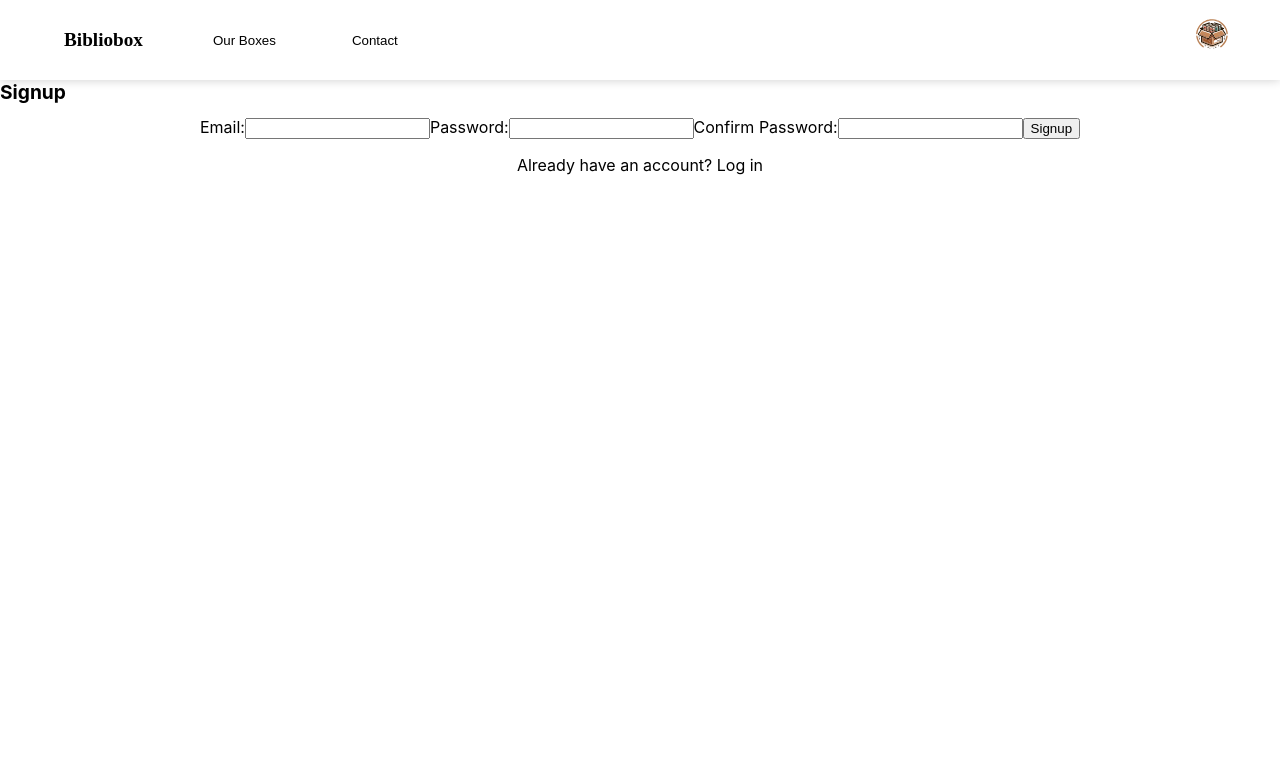
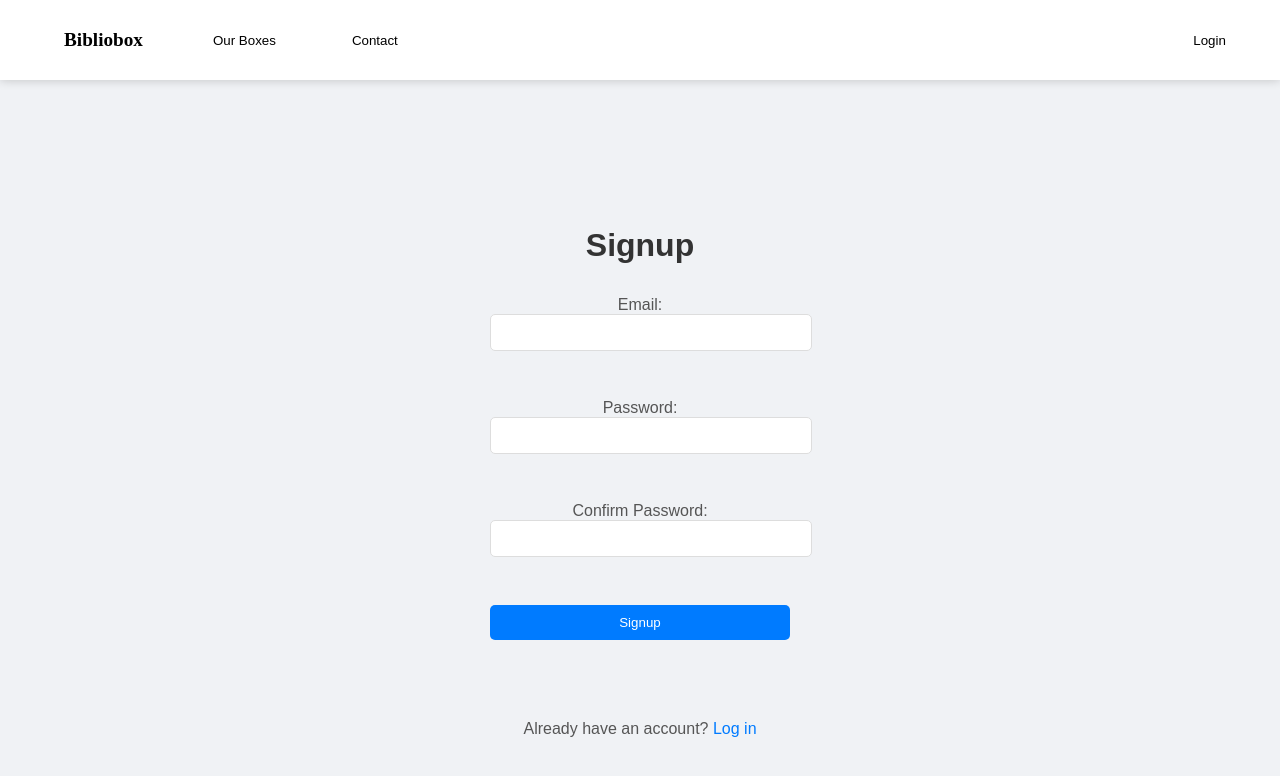
Before and after one commit to WillHeather18/my-first-react-app, a React (Create React App) app: page /signup in a window 1280 px wide. Shown: the top 776 px of the page. Built offline with nearby package versions, Linux system fonts and the light colour scheme; a web font is replaced by a local one.

Commit message:
changed styling

```diff
--- a/src/Components/AppBar.js
+++ b/src/Components/AppBar.js
@@ -1,10 +1,12 @@
-import React from 'react';
-import { ReactComponent as BibIcon } from '../assets/Bib.svg';
+import React, { useContext } from 'react';
+import { AuthContext } from '../context/Authcontext';
+import { ProfileCircle } from './ProfileCircle';
 import { Link } from 'react-router-dom';
 
 function AppBar({ transparent }) {
     const appBarClass = transparent ? 'app-bar-transparent' : '';
-    const token = localStorage.getItem('token');
+    const { isAuthenticated } = useContext(AuthContext);
+    const strokeColor = transparent ? '#f5f5f5' : '#292D32';
 
     return (
             <nav className={`app-bar ${appBarClass}`}>
@@ -13,7 +15,7 @@ function AppBar({ transparent }) {
               <h1 className="title">Bibliobox</h1>
               </Link>
               <div className="nav-links">
-                  {token && (
+                  {isAuthenticated && (
                         <button className='dashboard-button'>
                             <Link to="/dashboard">Your Plan</Link>
                         </button>
@@ -27,9 +29,17 @@ function AppBar({ transparent }) {
                 </div>
               </div>
               <div className="profile-icon">
-                <Link to="/profile">
-                  <BibIcon />
-                </Link>
+                {isAuthenticated ? (
+                  <Link to="/profile">
+                    <ProfileCircle strokeColor={strokeColor} />
+                  </Link>
+                ) : (
+                  <Link to="/login">
+                    <button className='login-button'>
+                      Login
+                    </button>
+                  </Link>
+                )}
               </div>
             </nav>
     );
--- /dev/null
+++ b/src/Components/ProfileCircle.js
@@ -0,0 +1,13 @@
+import React from 'react';
+
+export function ProfileCircle({ strokeColor }) {
+  return (
+    <div className='profile-circle'>
+      <svg width="800px" height="800px" viewBox="0 0 24 24" fill="none" xmlns="http://www.w3.org/2000/svg">
+        <path d="M12.12 12.78C12.05 12.77 11.96 12.77 11.88 12.78C10.12 12.72 8.71997 11.28 8.71997 9.50998C8.71997 7.69998 10.18 6.22998 12 6.22998C13.81 6.22998 15.28 7.69998 15.28 9.50998C15.27 11.28 13.88 12.72 12.12 12.78Z" stroke={strokeColor} stroke-width="1.5" stroke-linecap="round" stroke-linejoin="round"/>
+        <path d="M18.74 19.3801C16.96 21.0101 14.6 22.0001 12 22.0001C9.40001 22.0001 7.04001 21.0101 5.26001 19.3801C5.36001 18.4401 5.96001 17.5201 7.03001 16.8001C9.77001 14.9801 14.25 14.9801 16.97 16.8001C18.04 17.5201 18.64 18.4401 18.74 19.3801Z" stroke={strokeColor} stroke-width="1.5" stroke-linecap="round" stroke-linejoin="round"/>
+        <path d="M12 22C17.5228 22 22 17.5228 22 12C22 6.47715 17.5228 2 12 2C6.47715 2 2 6.47715 2 12C2 17.5228 6.47715 22 12 22Z" stroke={strokeColor} stroke-width="1.5" stroke-linecap="round" stroke-linejoin="round"/>
+      </svg>
+    </div>
+  );
+}
--- a/src/pages/Login.js
+++ b/src/pages/Login.js
@@ -100,8 +100,8 @@ const Login = () => {
       <div className="login-page">
       <h1>Login</h1>
       <form onSubmit={handleFormSubmit}>
-        <input type="email" name="email" onChange={handleInputChange} />
-        <input type="password" name="password" onChange={handleInputChange} />
+        <input type="email" name="email" placeholder="Enter your email" onChange={handleInputChange} />
+        <input type="password" name="password" placeholder="Enter your password" onChange={handleInputChange} />
         <button type="submit">Login</button>
       </form>
       <p>Don't have an account? <Link to="/signup">Sign Up</Link></p>
--- a/src/pages/Signup.js
+++ b/src/pages/Signup.js
@@ -1,6 +1,7 @@
 import React, { useState } from 'react';
 import { Link ,useNavigate } from 'react-router-dom';
 import AppBar from "../Components/AppBar";
+import "../styles/Signup.css"
 
 const Signup = () => {
   const [email, setEmail] = useState('');
--- a/src/styles/App.css
+++ b/src/styles/App.css
@@ -20,7 +20,7 @@
 }
 
 .app-bar-transparent {
-  background-color: transparent; /* semi-transparent white */
+  background-color: transparent;
   box-shadow: none;
 }
 
@@ -38,8 +38,8 @@
 
 .nav-links button {
   color: black;
-  background-color: transparent; /* makes the button background transparent */
-  border: none; /* removes the border */
+  background-color: transparent;
+  border: none;
 }
 
 .title{
@@ -47,9 +47,21 @@
 }
 
 .profile-icon svg {
-  width: 7vh;
-  height: 7vw;
+  width: 3vw;
+  height: 3vw;
   margin-right: 5vh;
+  cursor: pointer;
+}
+
+.login-button {
+  padding: 10px;
+  border: 1px solid white;
+  border-radius: 5px;
+  background-color: white;
+  color: black;
+  cursor: pointer;
+  margin-right: 3vw;
+  width: 5vw;
 }
 
 a {
--- /dev/null
+++ b/src/styles/Signup.css
@@ -0,0 +1,68 @@
+.signup-page {
+    display: flex;
+    flex-direction: column;
+    align-items: center;
+    justify-content: center;
+    min-height: 100vh;
+    background-color: #f0f2f5;
+    font-family: 'Arial', sans-serif;
+  }
+
+  .signup-page h1 {
+    color: #333;
+    margin-bottom: 2rem;
+    font-size: 2rem;
+  }
+
+  .signup-page form {
+    display: flex;
+    flex-direction: column;
+    width: 300px;
+    margin-bottom: 2rem;
+  }
+
+  .signup-page label {
+    margin-bottom: 2rem;
+    color: #555;
+  }
+
+  .signup-page input {
+    padding: 10px;
+    margin-bottom: 1rem;
+    border: 1px solid #ddd;
+    border-radius: 5px;
+    width: 100%;
+  }
+
+  .signup-page input:focus {
+    outline: none;
+    border-color: #007bff;
+  }
+
+  .signup-page button {
+    padding: 10px;
+    border: none;
+    border-radius: 5px;
+    background-color: #007bff;
+    color: white;
+    cursor: pointer;
+    transition: background-color 0.3s;
+  }
+
+  .signup-page button:hover {
+    background-color: #0056b3;
+  }
+
+  .signup-page p {
+    color: #555;
+    text-align: center;
+  }
+
+  .signup-page a {
+    color: #007bff;
+    text-decoration: none;
+  }
+
+  .signup-page a:hover {
+    text-decoration: underline;
+  }
```
Also changed, not shown: src/assets/profile.svg (deleted).
